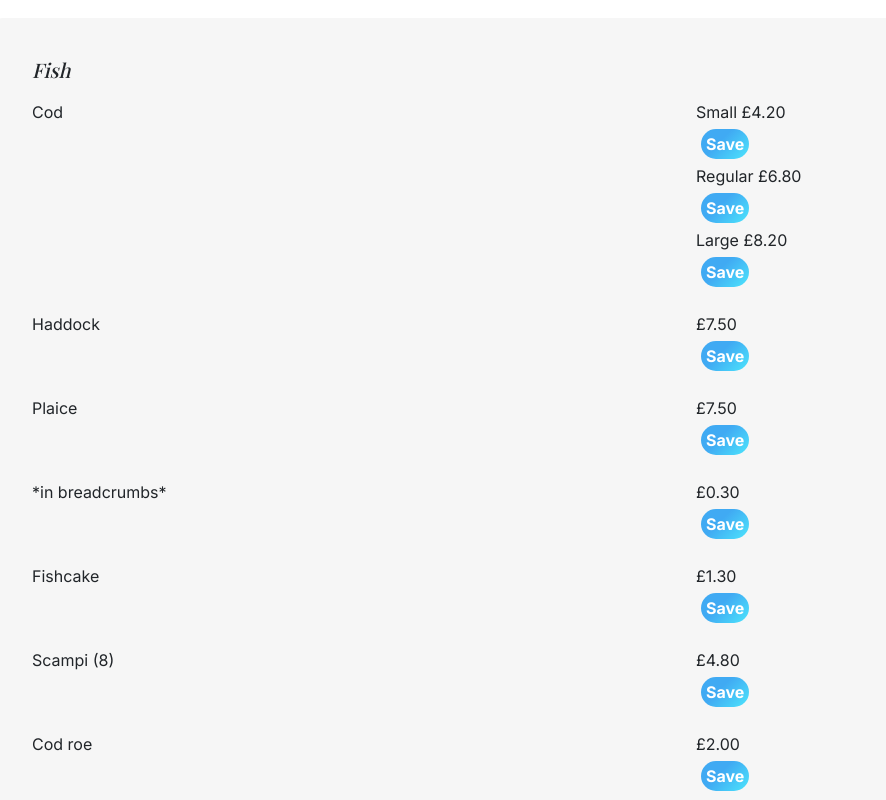
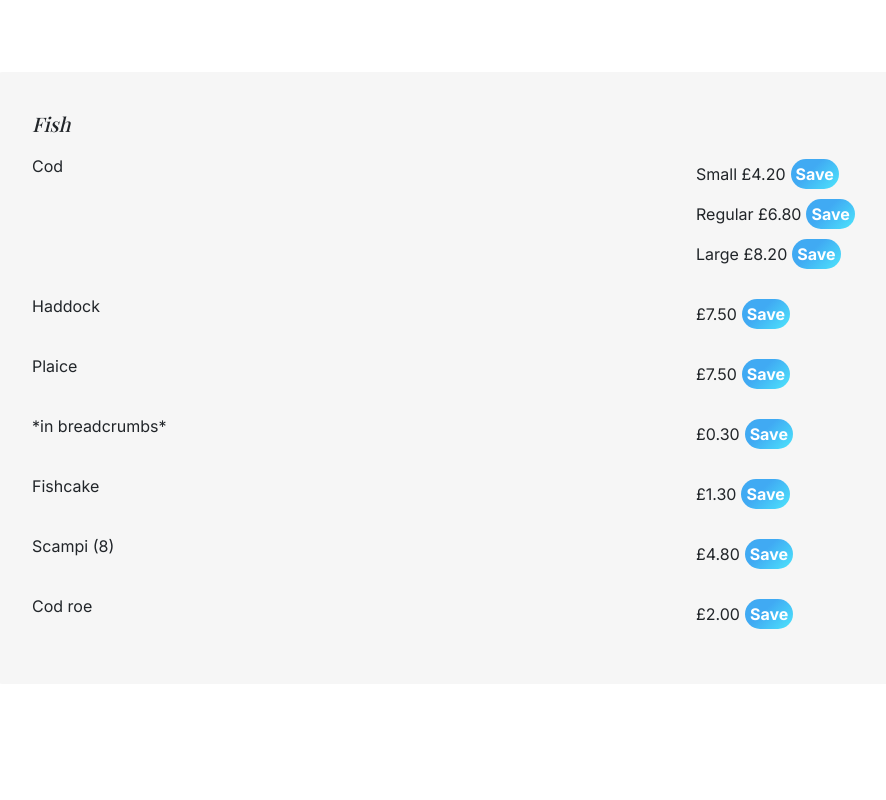
Before and after one commit to EvaSuper0115/fish-n-chips, a React (Create React App) app: page / in a window 1280 px wide. Shown: the part 4100-4900 px from the top of the page, without its empty margins (58-944 px from the left). Built offline with nearby package versions, Linux system fonts and the light colour scheme; a web font is replaced by a local one.

Commit message:
made the button to span

```diff
--- a/src/SaveButton.js
+++ b/src/SaveButton.js
@@ -1,4 +1,4 @@
 import React from "react";
 export default function SaveButton(props) {
-  return <div className="SaveButton">{props.button}</div>;
+  return <span className="SaveButton">{props.button}</span>;
 }
```
